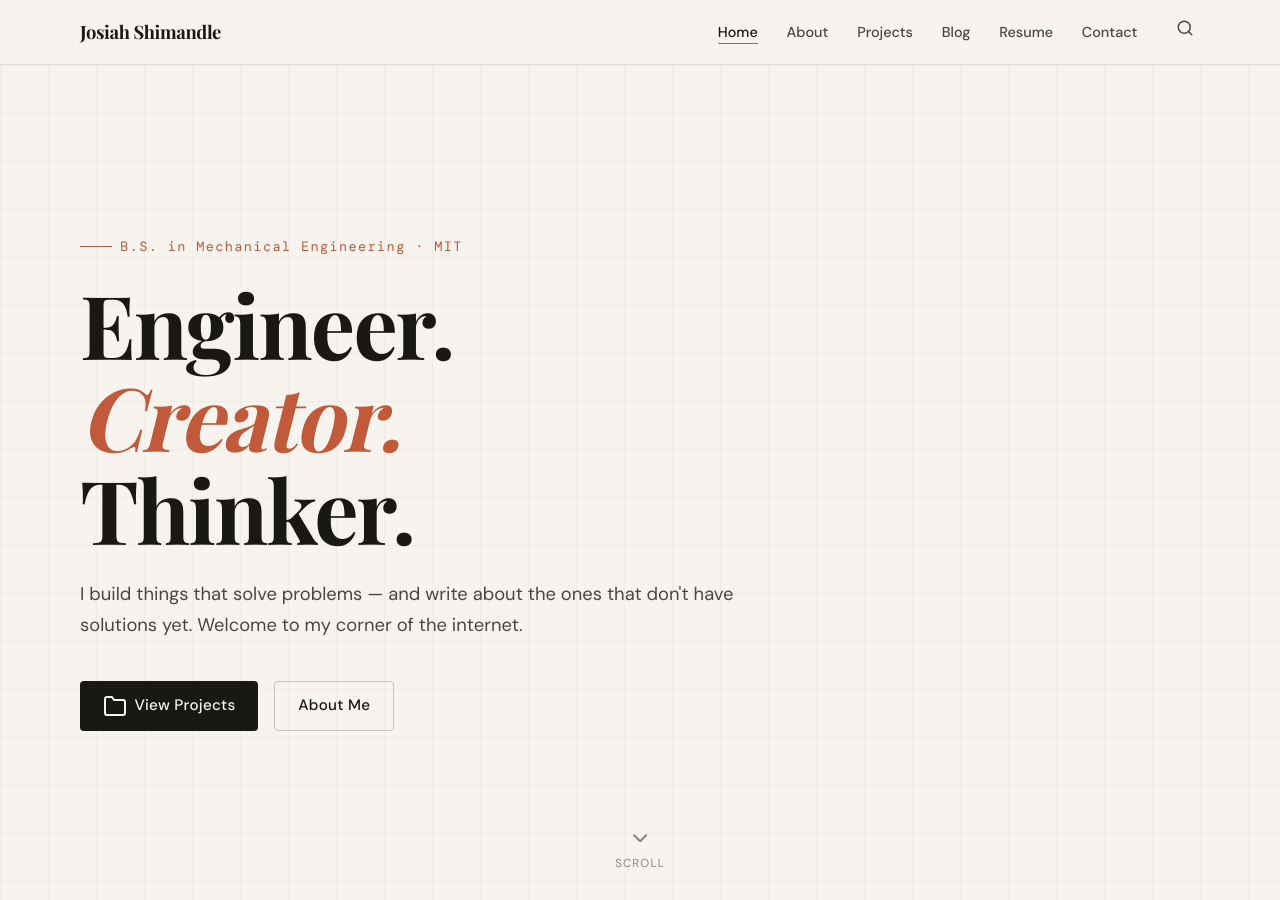
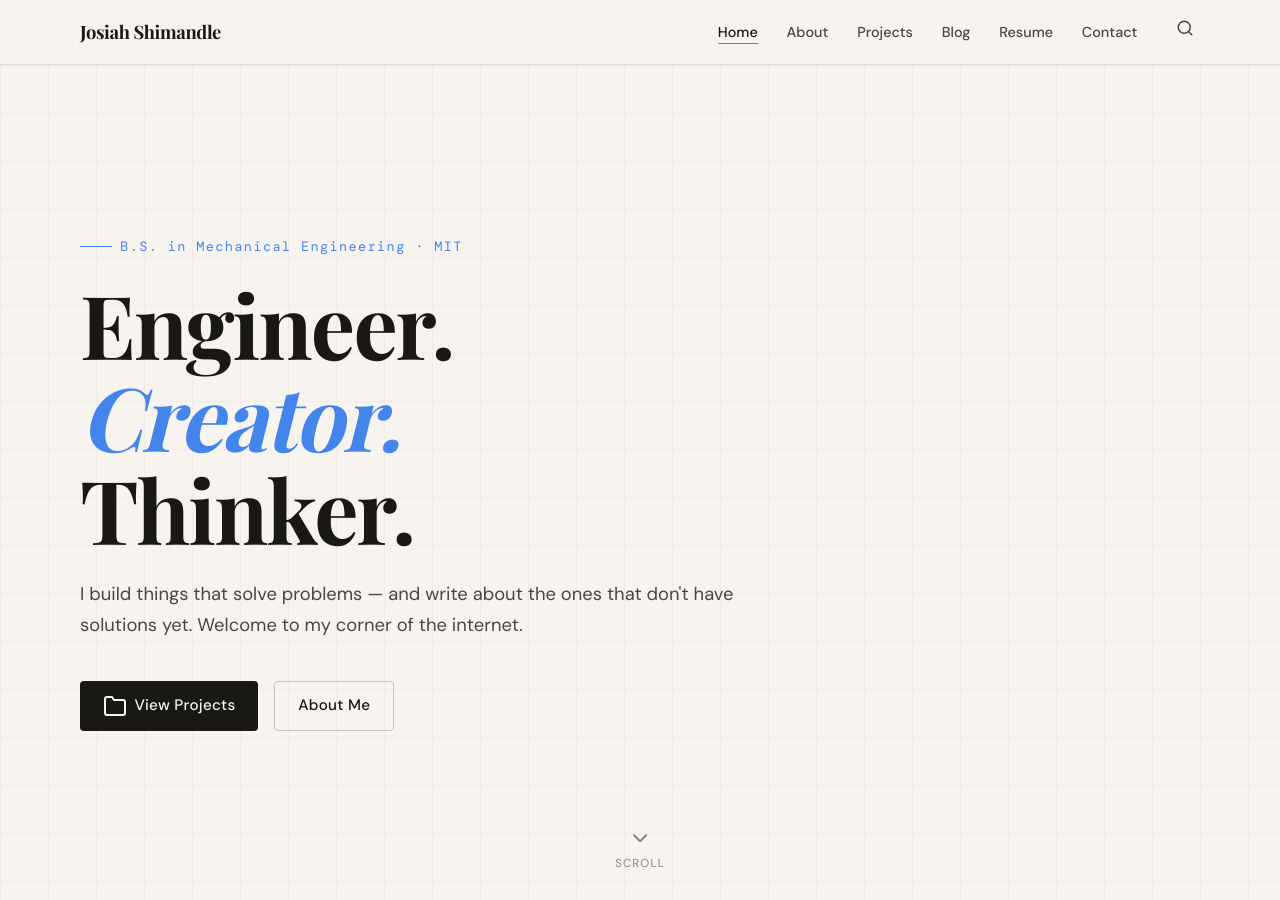
Before and after one commit to jshimandle/jshimandle.github.io, a Jekyll site: the page built from index.html, in a window 1280 px wide and 900 px high. Built offline with Jekyll 4.4.1, drawn with Linux system fonts in a browser that asks for light colours; some web fonts are replaced; the list of posts is cut into pages by our own code.

Commit message:
Update main.css

```diff
--- a/assets/css/main.css
+++ b/assets/css/main.css
@@ -12,7 +12,7 @@
   --ink:         #1a1814;
   --ink-2:       #4a4640;
   --ink-3:       #8a8480;
-  --accent:      #c05a3a;
+  --accent:      #4485eb; /*#c05a3a;*/
   --accent-light:#e8c4b6;
   --accent-dim:  #f0ddd6;
   --border:      #e2ddd6;
```
